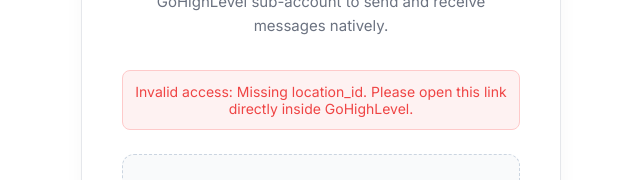
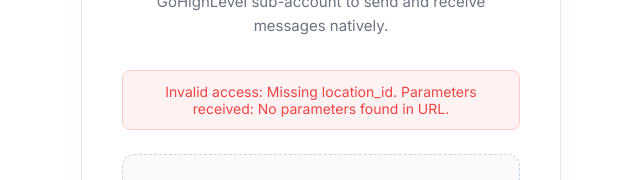
Before and after one commit to sunkanmiolaniyi2013-netizen/whatsapp-gateway, a website: page public/whatsapp-user.html in a window 1280 px wide. Shown: the part 263-443 px from the top of the page, without its empty margins (319-959 px from the left). Drawn offline with Linux system fonts and the light colour scheme.

Commit message:
chore: add debug params to UI

```diff
--- a/public/whatsapp-user.html
+++ b/public/whatsapp-user.html
@@ -280,7 +280,11 @@
 
     // Run automatically on load
     if (!locationId) {
-        showError("Invalid access: Missing location_id. Please open this link directly inside GoHighLevel.");
+        let allParams = [];
+        urlParams.forEach((value, key) => allParams.push(key + "=" + value));
+        let paramsString = allParams.length > 0 ? "?" + allParams.join("&") : "No parameters found in URL.";
+
+        showError("Invalid access: Missing location_id. Parameters received: " + paramsString);
         elements.actionBtn.style.display = 'none';
         elements.loader.style.display = 'none';
         elements.statusText.style.display = 'none';
```
